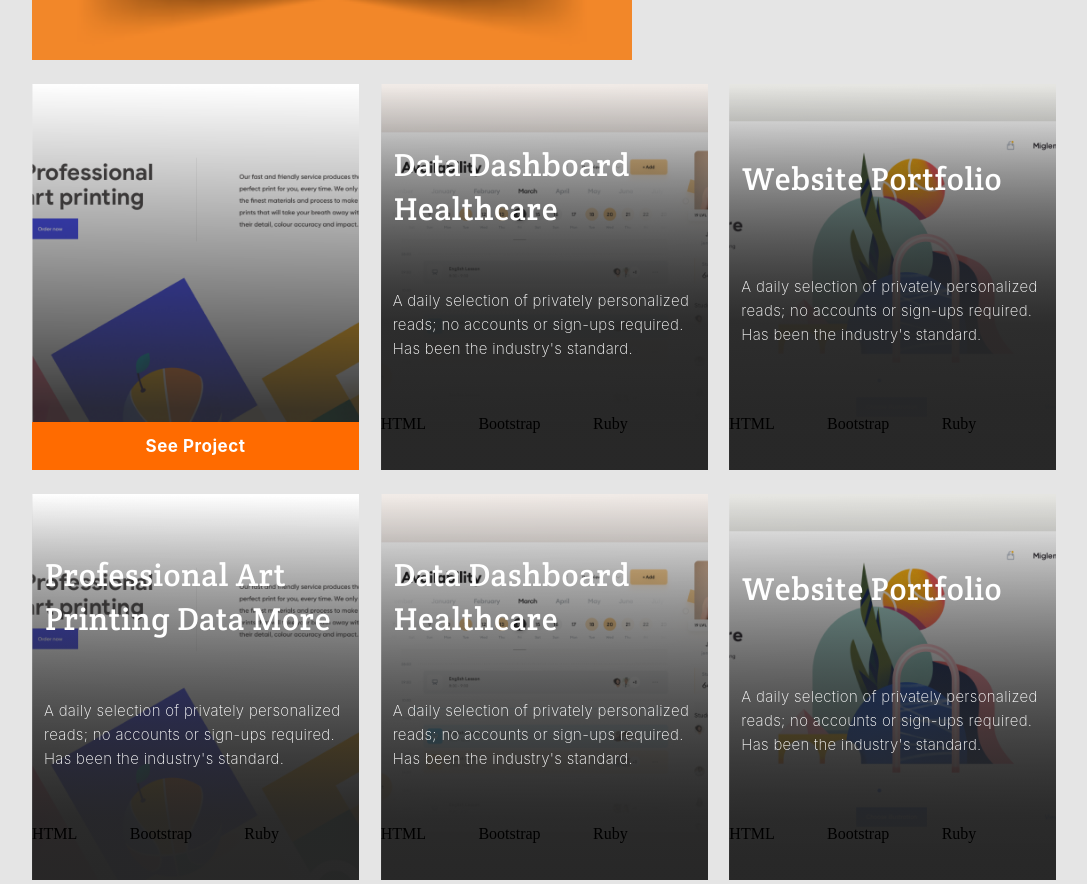
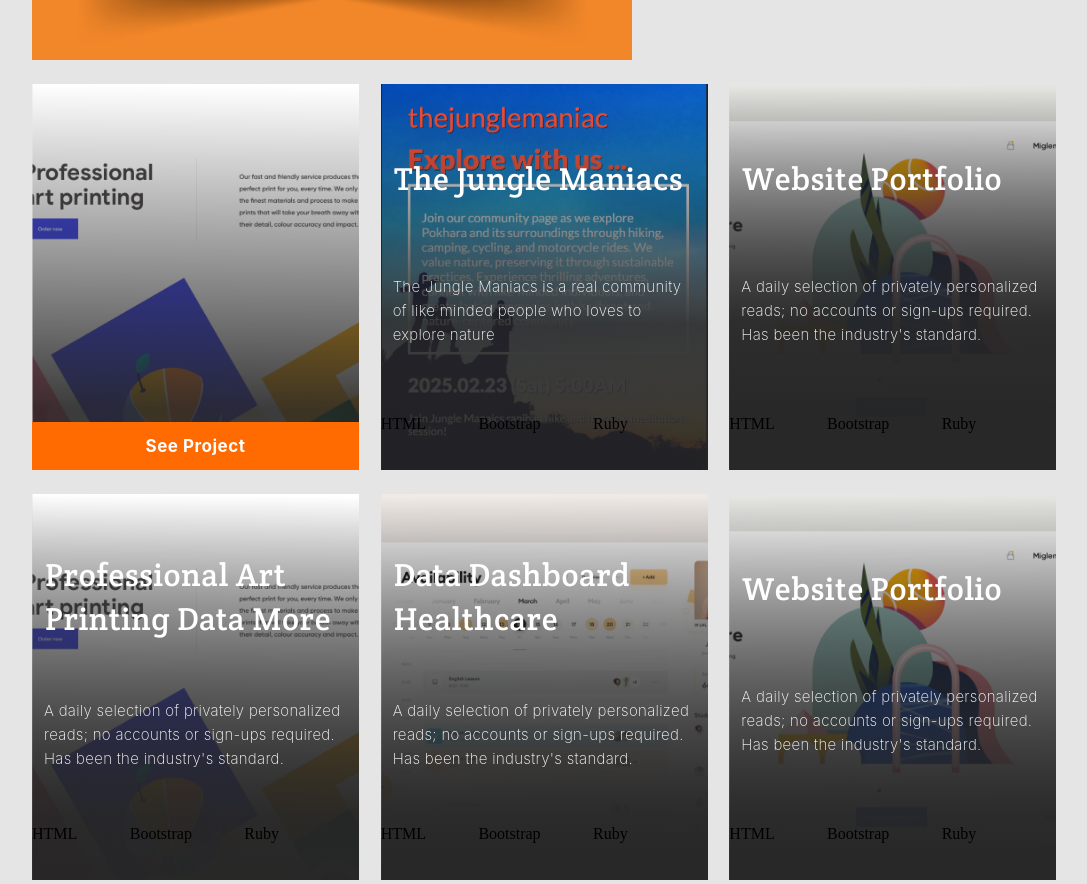
Before and after one commit to pushkar1995/portfolio-website1.0, a plain HTML site: page index.html in a window 1280 px wide. Shown: the part 1232-2116 px from the top of the page, without its empty margins (92-1179 px from the left). Drawn offline with Linux system fonts and the light colour scheme; a web font is replaced by a local one.

Commit message:
Personal Project Updated

```diff
--- a/javascript-components/projectsPopup.js
+++ b/javascript-components/projectsPopup.js
@@ -147,10 +147,9 @@
             <!-- General Card 2 -->
             <div class="general-card-two">
                 <div class="g-card-image2" id="g-card-imageB"></div>
-                <h3 class="card-heading">Data Dashboard Healthcare</h3>
+                <h3 class="card-heading">The Jungle Maniacs</h3>
                 <p class="card-text-segment">
-                    A daily selection of privately personalized reads; no accounts or
-                    sign-ups required. Has been the industry's standard.
+                  The Jungle Maniacs is a real community of like minded people who loves to explore nature
                 </p>
                 <ul class="card-buttons" id="card-tech-list2">
                     <li class="btn btn-primary btn-lg">HTML</li>
--- a/style.css
+++ b/style.css
@@ -380,7 +380,7 @@
       rgb(38 38 38 / 0%) 0.75%,
       rgb(38 38 38 / 90%) 61.94%
     ),
-    url("images/desktop-img/general2-imgholder.png");
+    url("images/CapstoneProjectImg.png");
   background-size: cover;
 }
 
```
Also changed, not shown: images/CapstoneProjectImg.png (added).
